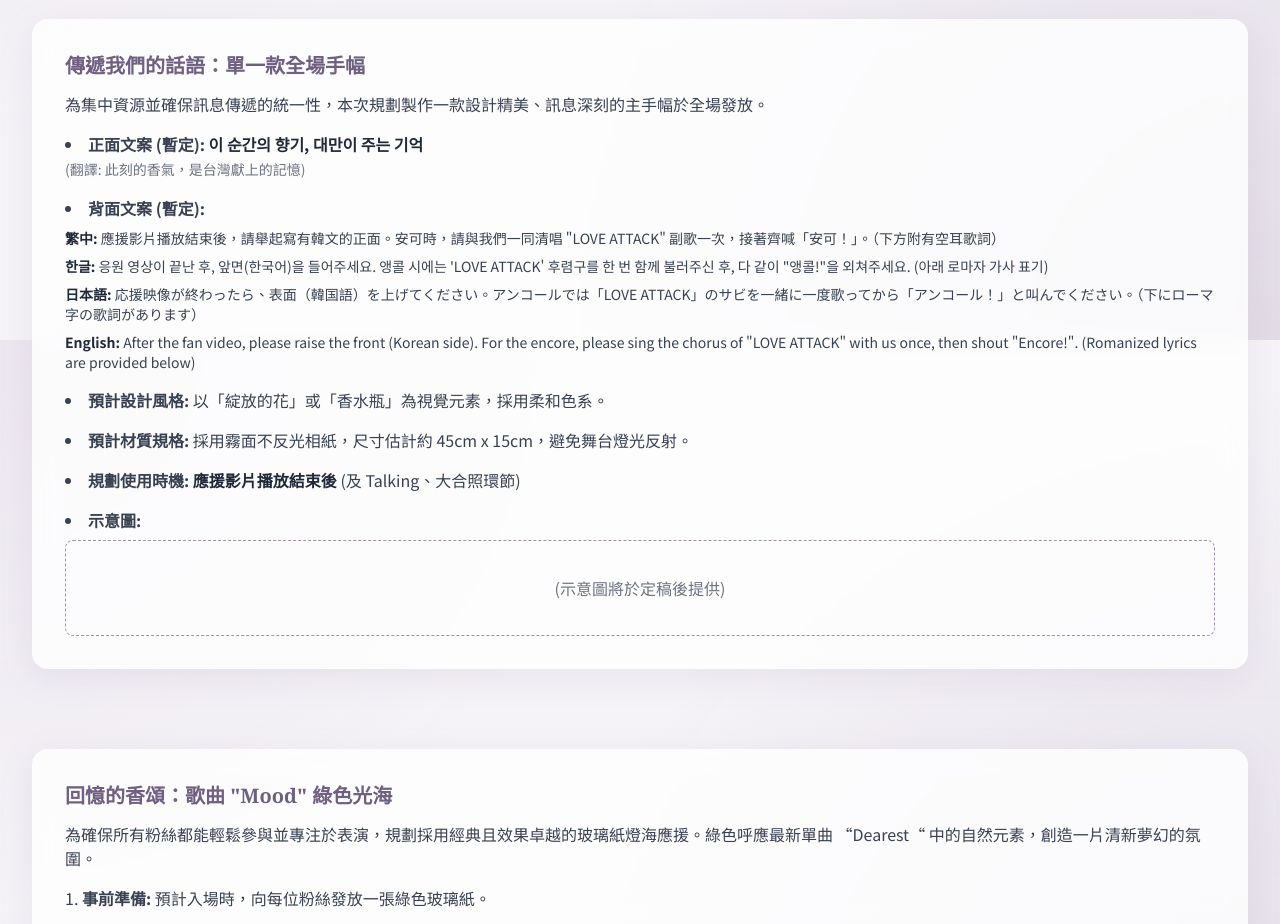
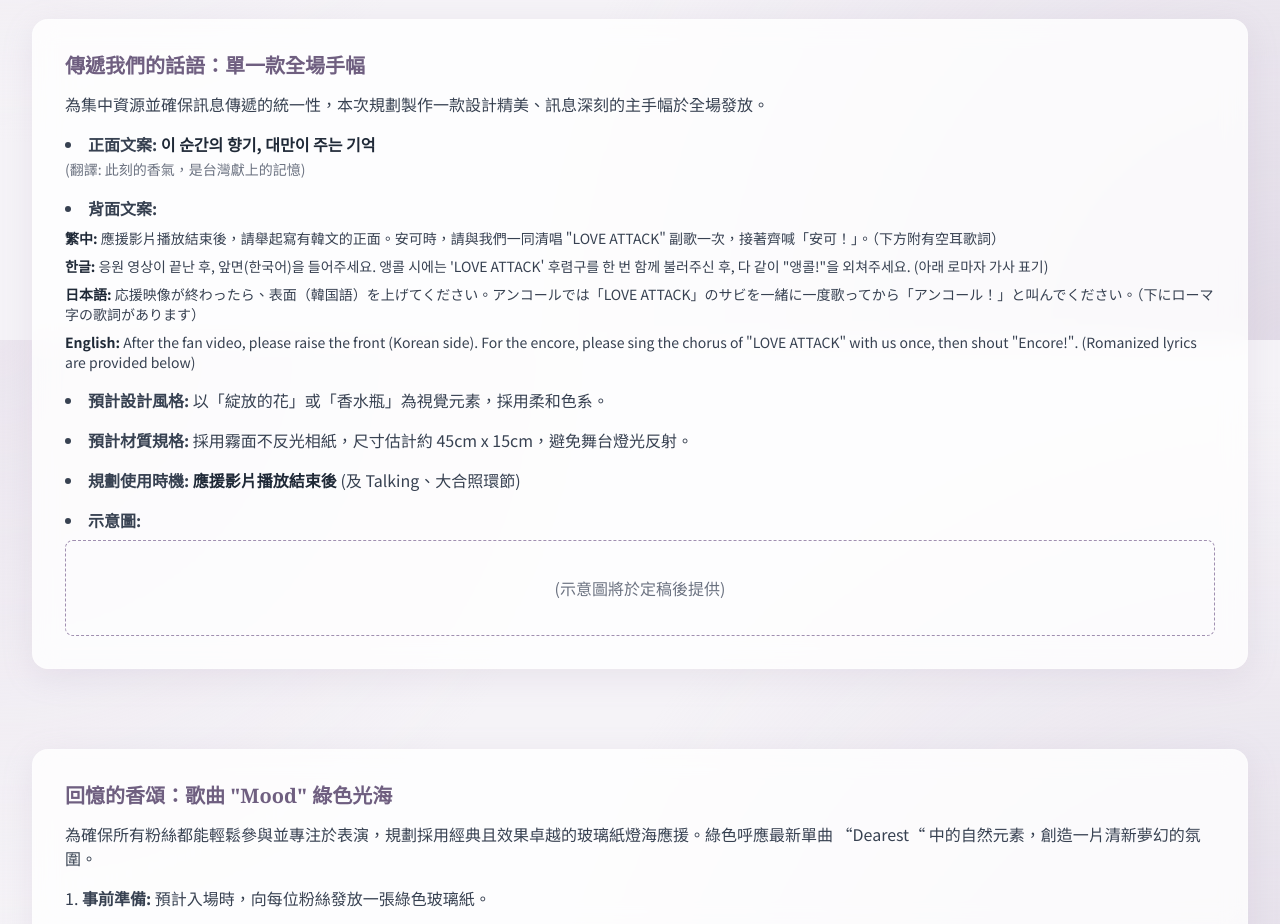
Before and after one commit to the99thcloud/RESCENE, a plain HTML site: page index.html in a window 1280 px wide. Shown: the part 2060-2984 px from the top of the page. Drawn offline with nearby package versions, Linux system fonts and the light colour scheme.

Commit message:
Update index.html

```diff
--- a/index.html
+++ b/index.html
@@ -289,8 +289,8 @@
                     <h3 class="text-xl font-bold text-accent-dark mb-3 font-serif"><span class="lang-zh">傳遞我們的話語：單一款全場手幅</span><span class="lang-ko">우리의 메시지 전달: 단일 디자인 전체 슬로건</span></h3>
                     <p class="mb-4 text-gray-700"><span class="lang-zh">為集中資源並確保訊息傳遞的統一性，本次規劃製作一款設計精美、訊息深刻的主手幅於全場發放。</span><span class="lang-ko">자원을 집중하고 메시지 전달의 통일성을 확보하기 위해, 이번에는 아름답게 디자인되고 깊은 메시지를 담은 메인 슬로건을 제작하여 전체 관객에게 배부할 계획입니다.</span></p>
                     <ul class="space-y-4 list-disc list-inside text-gray-700">
-                        <li><strong><span class="lang-zh">正面文案 (暫定):</span><span class="lang-ko">앞면 문구 (가안):</span></strong> <span class="font-semibold text-gray-800">이 순간의 향기, 대만이 주는 기억</span><br><span class="text-sm text-gray-500"><span class="lang-zh">(翻譯: 此刻的香氣，是台灣獻上的記憶)</span><span class="lang-ko">(번역: 이 순간의 향기는, 대만이 선사하는 기억)</span></span></li>
-                        <li class="space-y-2"><strong><span class="lang-zh">背面文案 (暫定):</span><span class="lang-ko">뒷면 문구 (가안):</span></strong>
+                        <li><strong><span class="lang-zh">正面文案:</span><span class="lang-ko">앞면 문구 (가안):</span></strong> <span class="font-semibold text-gray-800">이 순간의 향기, 대만이 주는 기억</span><br><span class="text-sm text-gray-500"><span class="lang-zh">(翻譯: 此刻的香氣，是台灣獻上的記憶)</span><span class="lang-ko">(번역: 이 순간의 향기는, 대만이 선사하는 기억)</span></span></li>
+                        <li class="space-y-2"><strong><span class="lang-zh">背面文案:</span><span class="lang-ko">뒷면 문구 (가안):</span></strong>
                             <p class="text-sm"><strong class="font-semibold text-gray-800">繁中:</strong> 應援影片播放結束後，請舉起寫有韓文的正面。安可時，請與我們一同清唱 "LOVE ATTACK" 副歌一次，接著齊喊「安可！」。（下方附有空耳歌詞）</p>
                             <p class="text-sm"><strong class="font-semibold text-gray-800">한글:</strong> 응원 영상이 끝난 후, 앞면(한국어)을 들어주세요. 앵콜 시에는 'LOVE ATTACK' 후렴구를 한 번 함께 불러주신 후, 다 같이 "앵콜!"을 외쳐주세요. (아래 로마자 가사 표기)</p>
                             <p class="text-sm"><strong class="font-semibold text-gray-800">日本語:</strong> 応援映像が終わったら、表面（韓国語）を上げてください。アンコールでは「LOVE ATTACK」のサビを一緒に一度歌ってから「アンコール！」と叫んでください。（下にローマ字の歌詞があります）</p>
```
